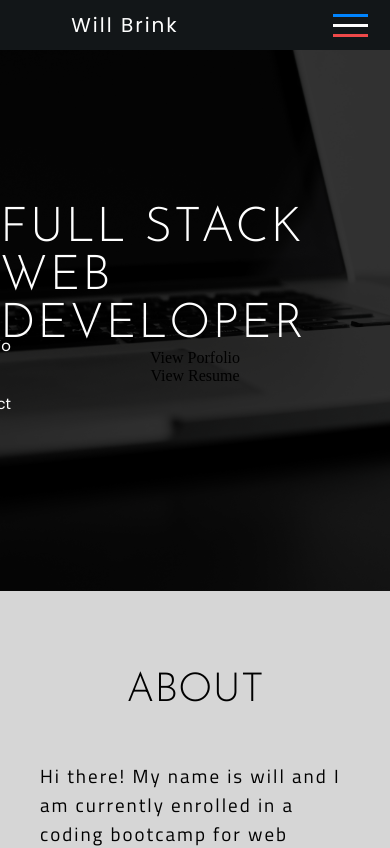
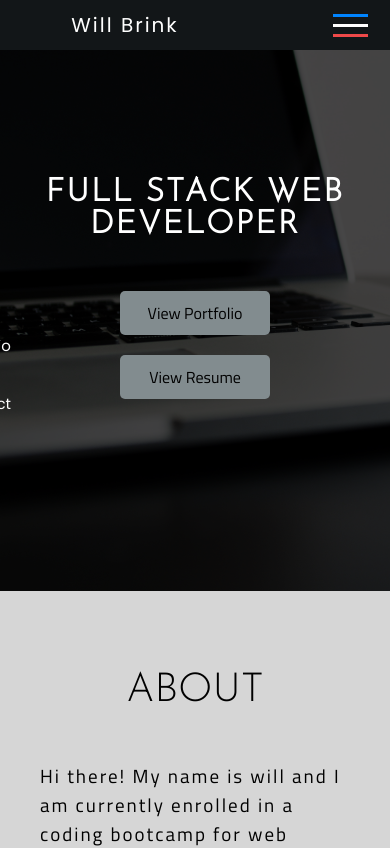
Before and after one commit to wbrink/updated-portfolio, a React (Create React App) app in the folder client/: page / in a window 390 px wide. Shown: the top 848 px of the page. Built offline with nearby package versions, Linux system fonts and the light colour scheme.

Commit message:
made styling for splash component mobile responsive and added backgroundcolor and padding to splash-links

```diff
--- a/client/src/Components/Portfolio/style.css
+++ b/client/src/Components/Portfolio/style.css
@@ -7,6 +7,7 @@
   border: 3px solid #3B3C3E;
   border-radius: 3px;
   background-color: #303133;
+  box-shadow: 2px 2px 7px 2px rgb(115, 119, 122);
   /* border-top: 10px solid silver; */
 }
 
--- a/client/src/Components/Splash/index.js
+++ b/client/src/Components/Splash/index.js
@@ -1,4 +1,5 @@
 import React, {useState} from "react";
+import {HashLink as Link} from "react-router-hash-link";
 import "./style.css";
 
 function Splash(props) {
@@ -6,9 +7,14 @@ function Splash(props) {
     <div className="" style={{marginLeft: `${props.margin}px`}}>
       <div className="splash">
         <div className="overlay">
-          <h1 id="splash-title">Full Stack Web Developer</h1>
-          <div className="button">View Porfolio</div>
-          <div className="button">View Resume</div>
+          <h1 id="splash-title">Will Brink</h1>
+          <h4 id="splash-subtitle">Full Stack Web Developer</h4>
+
+          <div className="splash-links-container">
+            <Link className="splash-link" smooth to="/#portfolio">View Portfolio</Link>
+            <a className="splash-link" href="">View Resume</a>
+          </div>
+
 
         </div>
 
--- a/client/src/Components/Splash/style.css
+++ b/client/src/Components/Splash/style.css
@@ -1,8 +1,6 @@
 .splash {
   height: 70vh;
   background-image: url("/images/mac.jpg");
-  /* background-image: url("/images/keyboard.jpg"); */
-  filter: grayscale(90%);
   background-size: cover;
   background-repeat: no-repeat;
   position: relative;
@@ -15,24 +13,93 @@
   left: 0;
   height: 100%;
   width: 100%;
-  background-color: rgba(0, 0, 0, 0.781);
+  background-color: rgba(0, 0, 0, 0.7);
   display: flex;
   flex-direction: column;
   justify-content: center;
   align-items: center;
 }
 
+
+/*  */
 #splash-title {
+  color: white;
+  font-size: 2rem;
+  font-family: 'Josefin Sans', sans-serif;
+  font-weight: lighter;
+  letter-spacing: 2px;
+  text-transform: uppercase;
+  margin-bottom: 40px;
+}
+
+
+#splash-subtitle {
   color: white;
   font-size: 3rem;
   font-family: 'Josefin Sans', sans-serif;
   font-weight: lighter;
   letter-spacing: 2px;
   text-transform: uppercase;
+  margin-bottom: 70px;
+  text-align: center;
+}
+
+/* holds the viewportfolio and view resume */
+.splash-links-container {
+  display: flex;
+  justify-content: space-around;
 }
 
 
-@media only screen and (max-width: 750px) {
+.splash-link {
+  font-family: 'Titillium Web', sans-serif;
+  text-align: center;
+  padding: 10px;
+  min-width: 150px;
+  background-color: rgb(130, 140, 143);
+  color: black;
+  border-radius: 5px;
+  margin-bottom: 15px;
+  transition: background-color .2s ease-in, color .5s ease-in;
+}
+
+.splash-link:hover {
+  background-color: #3485f0e1;
+  color: white;
+}
+
+.splash-link:active {
+  background-color: #3485f0e1;
+  color: white;
+}
+
+.splash-link:first-child {
+  margin-right: 15px;
+}
+
+@media only screen and (max-width: 899px) {
+  /* dont show name on mobile */
+  #splash-title {
+    display: none;
+  }
+
+  #splash-subtitle {
+    font-size: 2rem;
+    font-weight: bold;
+    margin-bottom: 50px;
+  }
+
+}
 
 
+@media only screen and (max-width: 700px) {
+  .splash-links-container {
+    flex-direction: column;
+  }
+
+  .splash-link:first-child {
+    margin-right: 0px;
+    margin-bottom: 20px;
+  }
+
 }
--- a/package.json
+++ b/package.json
@@ -11,7 +11,6 @@
     "start": "node server.js",
     "client": "cd client && npm start",
     "dev": "concurrently -n 'server,client' -c 'red,green' \"nodemon server.js\" \"npm run client\""
-
   },
   "repository": {
     "type": "git",
@@ -28,5 +27,8 @@
     "concurrently": "^5.2.0",
     "express": "^4.17.1",
     "nodemailer": "^6.4.10"
+  },
+  "engines": {
+    "node": "12.13.1"
   }
 }
```
Also changed, not shown: 1 other file (tests, documents, lock files or other folders).
